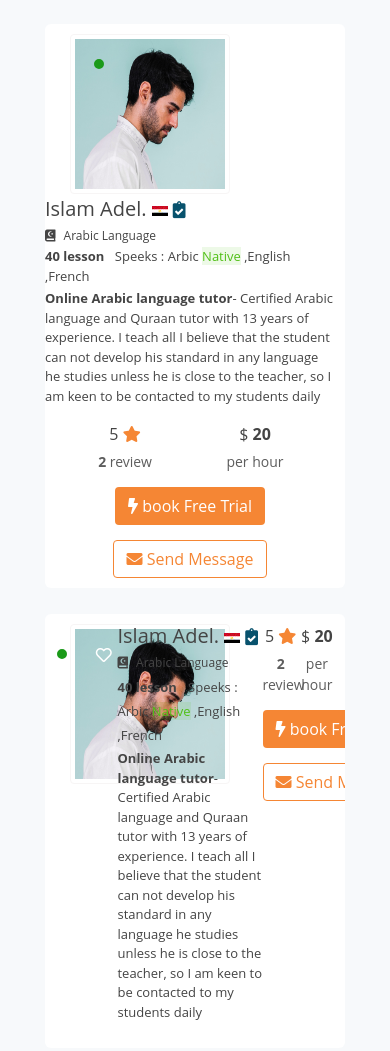
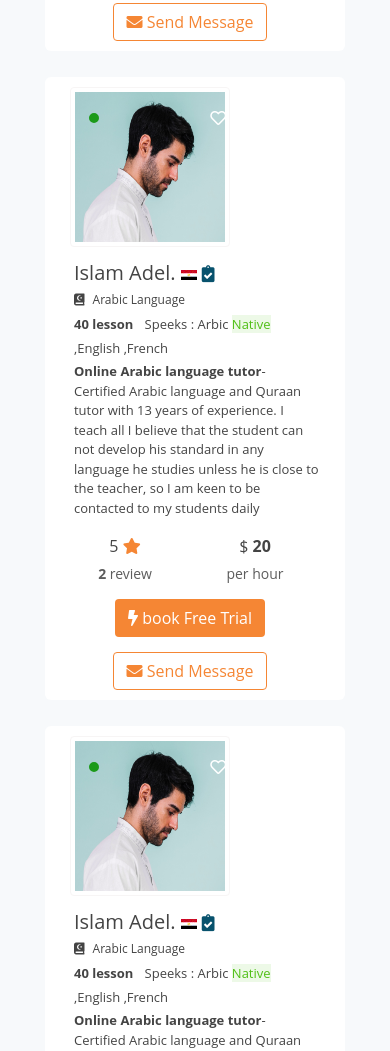
Before and after one commit to mahmoudelgamal/tutor, a plain HTML site: page find tutor.html in a window 390 px wide. Shown: the part 1643-2694 px from the top of the page. Drawn offline with Linux system fonts and the light colour scheme.

Commit message:
find tutor responsive

```diff
--- a/css/find tutor.css
+++ b/css/find tutor.css
@@ -297,8 +297,8 @@ body {
 .tutor-card .content .statu {
 	border: 5px solid #f7f4f4;
 	border-radius: 50%;
-	left: 17%;
-	top: 25px;
+	left: 25%;
+	top: 26px;
 }
 
 .tutor-card .content .statu.offline {
@@ -311,7 +311,7 @@ body {
 
 
 .tutor-card .content .favourite {
-	left: 70%;
+	left: 79%;
 	top: 19px;
 	cursor: pointer;
 	color: #fff;
@@ -443,6 +443,14 @@ body {
 	.tutor-card .container {
 		max-width: 1172px;
 	}
+
+	.tutor-card .content .favourite {
+		left: 84%;
+	}
+
+	.tutor-card .content .statu {
+		left: 21%;
+	}
 }
 
 @media(max-width:1090px) {
@@ -460,6 +468,19 @@ body {
 
 	.tutor-card .content .your-language {
 		font-size: 12px;
+	}
+}
+
+@media(max-width:1050px) {
+	.tutor-card .content .favourite {
+		left: 90%;
+	}
+
+}
+
+@media(max-width:1031px) {
+	.tutor-card .t-info {
+		margin-left: 10px;
 	}
 }
 
@@ -493,59 +514,141 @@ body {
 	.tutor-card .content .right-side .send-message {
 		font-size: 16px;
 	}
+
+	.tutor-card .content .favourite {
+		left: 73%;
+	}
+}
+
+@media(max-width:910px) {
+	.tutor-card .content .favourite {
+		left: 82%;
+	}
 }
 
 @media(max-width:944px) {
 	.tutor-card .content .tutor-pict {
 		margin-left: 14px
 	}
+
 	.tutor-card .content .t-info {
 		margin-left: -10px;
 	}
 }
+
 @media(max-width:869px) {
 	.tutor-card .content .tutor-pict {
-		width: 145px!important
+		width: 145px !important
 	}
 }
+
 @media(max-width:805px) {
 	.tutor-card .content .t-info {
 		margin-left: 0px;
 	}
 
 }
+
 @media(max-width:767px) {
 	.tutor-card .content .t-info {
 		margin-left: 14px;
 	}
 
+	.tutor-card .content .statu {
+		left: 27%;
+	}
+
+	.tutor-card .content .favourite {
+		left: 90%;
+	}
+	.tutor-card .content .right-side .row{
+		width: 30%
+	}
+
+
 }
+
 @media(max-width:710px) {
 	.tutor-card .content .tutor-pict {
 		margin-left: 0px
 	}
 
 }
+
 @media(max-width:657px) {
+
 	.tutor-card .col-sm-3,
-	.tutor-card .col-sm-6{
+	.tutor-card .col-sm-6 {
 		padding-left: 0;
 		padding-right: 0
 	}
 
+	.tutor-card .content .statu {
+		left: 14%;
+	}
+
+	.tutor-card .content .favourite {
+		left: 85%;
+	}
+
 }
+
 @media(max-width:575px) {
 	.tutor-card .content .tutor-pict {
-		width: 160px!important;
+		width: 160px !important;
 		margin-left: 25px
 	}
+
 	.tutor-card .content .t-info {
 		margin-top: 14px;
 	}
 
+	.tutor-card .content .statu {
+		left: 10%;
+	}
+
+	.tutor-card .content .favourite {
+		left: 34%;
+	}
+
+
 }
 
+@media(max-width:538px) {
 
+	.tutor-card .content .favourite {
+		left: 37%;
+	}
+	.tutor-card .content .right-side .row{
+		width: 100%
+	}
+
+}
+
+@media(max-width:488px) {
+
+	.tutor-card .content .favourite {
+		left: 42%;
+	}
+}
+
+@media(max-width:423px) {
+
+	.tutor-card .content .favourite {
+		left: 52%;
+	}
+
+	.tutor-card .content .statu {
+		left: 15%;
+	}
+}
+
+@media(max-width:390px) {
+
+	.tutor-card .content .favourite {
+		left: 57%;
+	}
+}
 
 
 /*end tutor card*/
@@ -609,10 +712,15 @@ body {
 	width: 95%
 }
 
-@media(max-width:991px) {
-	.hover-card {
-		display: none
+@media(max-width:1116px) {
+	.hover-card::before {
+		left: -12%;
 	}
-}
 
-/*end hover card*/
+	@media(max-width:991px) {
+		.hover-card {
+			display: none
+		}
+	}
+
+	/*end hover card*/
--- a/css/log in.css
+++ b/css/log in.css
@@ -114,7 +114,7 @@ body {
 
 }
 	.navbar-light .sign-up{
-		width: 20%;
+		width: 24%;
 		margin: auto
 	}
 }
--- a/find tutor.html
+++ b/find tutor.html
@@ -241,12 +241,13 @@
 						<div class="col-12">
 							<div class="content">
 								<div class="row">
-									<div class="col-sm-3">
+									<div class="col-sm-3 col-md-3">
 										<img src="img/testimonial.jpg" alt="tutor profile" class="tutor-pict" width="160" height="160">
 										<span class="statu online"></span>
 										<span class="favourite"><i class="far fa-heart"></i></span>
 									</div>
-									<div class="col-sm-6">
+									<div class="col-sm-9 col-md-6">
+									<div class="t-info">
 										<h3 class="text-capitalize">Islam adel.
 											<img src="img/egypt.gif" alt="country">
 											<i class="fas fa-clipboard-check"></i>
@@ -255,6 +256,7 @@
 										<span class="lessons"><b>40 lesson</b></span>
 										<span class="language text-capitalize"><span class="speeks">Speeks :</span> arbic <span class="native">Native</span> ,English ,french </span>
 										<p class="info"><b>Online Arabic language tutor</b>- Certified Arabic language and Quraan tutor with 13 years of experience. I teach all I believe that the student can not develop his standard in any language he studies unless he is close to the teacher, so I am keen to be contacted to my students daily</p>
+									</div>
 									</div>
 									<div class="col-md-3">
 										<div class="right-side">
@@ -282,22 +284,22 @@
 						<div class="col-12">
 							<div class="content">
 								<div class="row">
-									<div class="col-sm-3">
+									<div class="col-sm-3 col-md-3">
 										<img src="img/testimonial.jpg" alt="tutor profile" class="tutor-pict" width="160" height="160">
 										<span class="statu online"></span>
 										<span class="favourite"><i class="far fa-heart"></i></span>
 									</div>
-									<div class="col-sm-6">
-										<div class="info">
-											<h3 class="text-capitalize">Islam adel.
-												<img src="img/egypt.gif" alt="country">
-												<i class="fas fa-clipboard-check"></i>
-											</h3>
-											<p class="text-capitalize your-language"><i class="fas fa-quran"></i> Arabic Language</p>
-											<span class="lessons"><b>40 lesson</b></span>
-											<span class="language text-capitalize"><span class="speeks">Speeks :</span> arbic <span class="native">Native</span> ,English ,french </span>
-											<p class="info"><b>Online Arabic language tutor</b>- Certified Arabic language and Quraan tutor with 13 years of experience. I teach all I believe that the student can not develop his standard in any language he studies unless he is close to the teacher, so I am keen to be contacted to my students daily</p>
-										</div>
+									<div class="col-sm-9 col-md-6">
+									<div class="t-info">
+										<h3 class="text-capitalize">Islam adel.
+											<img src="img/egypt.gif" alt="country">
+											<i class="fas fa-clipboard-check"></i>
+										</h3>
+										<p class="text-capitalize your-language"><i class="fas fa-quran"></i> Arabic Language</p>
+										<span class="lessons"><b>40 lesson</b></span>
+										<span class="language text-capitalize"><span class="speeks">Speeks :</span> arbic <span class="native">Native</span> ,English ,french </span>
+										<p class="info"><b>Online Arabic language tutor</b>- Certified Arabic language and Quraan tutor with 13 years of experience. I teach all I believe that the student can not develop his standard in any language he studies unless he is close to the teacher, so I am keen to be contacted to my students daily</p>
+									</div>
 									</div>
 									<div class="col-md-3">
 										<div class="right-side">
@@ -325,12 +327,13 @@
 						<div class="col-12">
 							<div class="content">
 								<div class="row">
-									<div class="col-3">
+									<div class="col-sm-3 col-md-3">
 										<img src="img/testimonial.jpg" alt="tutor profile" class="tutor-pict" width="160" height="160">
 										<span class="statu online"></span>
 										<span class="favourite"><i class="far fa-heart"></i></span>
 									</div>
-									<div class="col-6">
+									<div class="col-sm-9 col-md-6">
+									<div class="t-info">
 										<h3 class="text-capitalize">Islam adel.
 											<img src="img/egypt.gif" alt="country">
 											<i class="fas fa-clipboard-check"></i>
@@ -340,7 +343,8 @@
 										<span class="language text-capitalize"><span class="speeks">Speeks :</span> arbic <span class="native">Native</span> ,English ,french </span>
 										<p class="info"><b>Online Arabic language tutor</b>- Certified Arabic language and Quraan tutor with 13 years of experience. I teach all I believe that the student can not develop his standard in any language he studies unless he is close to the teacher, so I am keen to be contacted to my students daily</p>
 									</div>
-									<div class="col-3">
+									</div>
+									<div class="col-md-3">
 										<div class="right-side">
 											<div class="row">
 												<div class="col-6">
@@ -366,12 +370,13 @@
 						<div class="col-12">
 							<div class="content">
 								<div class="row">
-									<div class="col-3">
+									<div class="col-sm-3 col-md-3">
 										<img src="img/testimonial.jpg" alt="tutor profile" class="tutor-pict" width="160" height="160">
 										<span class="statu online"></span>
 										<span class="favourite"><i class="far fa-heart"></i></span>
 									</div>
-									<div class="col-6">
+									<div class="col-sm-9 col-md-6">
+									<div class="t-info">
 										<h3 class="text-capitalize">Islam adel.
 											<img src="img/egypt.gif" alt="country">
 											<i class="fas fa-clipboard-check"></i>
@@ -381,7 +386,8 @@
 										<span class="language text-capitalize"><span class="speeks">Speeks :</span> arbic <span class="native">Native</span> ,English ,french </span>
 										<p class="info"><b>Online Arabic language tutor</b>- Certified Arabic language and Quraan tutor with 13 years of experience. I teach all I believe that the student can not develop his standard in any language he studies unless he is close to the teacher, so I am keen to be contacted to my students daily</p>
 									</div>
-									<div class="col-3">
+									</div>
+									<div class="col-md-3">
 										<div class="right-side">
 											<div class="row">
 												<div class="col-6">
@@ -402,6 +408,7 @@
 							</div>
 						</div>
 					</div>
+
 
 
 				</div>
```
